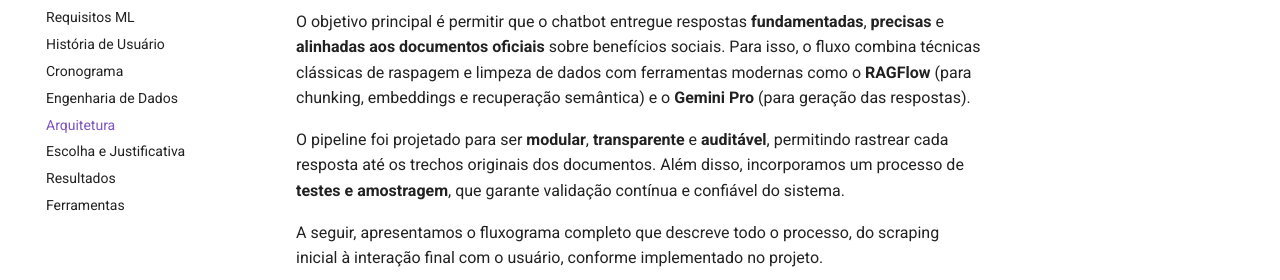
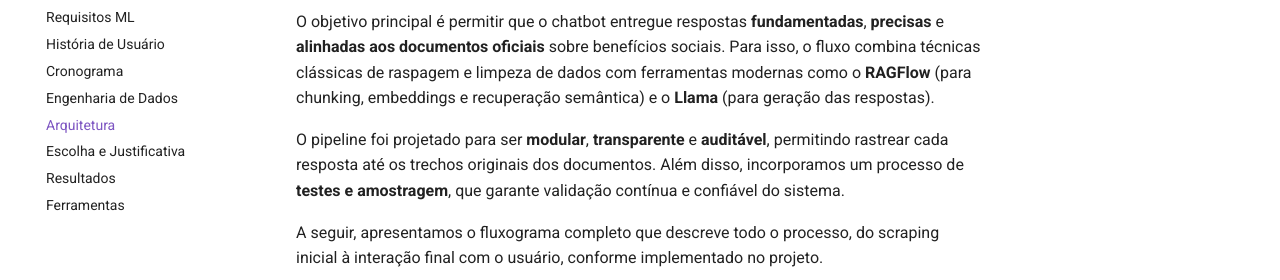
Before and after one commit to unb-Sistemas-de-Machine-learning/7-juridico-rag-docs, an MkDocs documentation site: the page built from docs/Artefatos/arquitetura.md, in a window 1280 px wide and 900 px high, scrolled down 380 px. Shown: the part 172-452 px from the top of the window. Built offline with MkDocs 1.6.1 and Material for MkDocs 9.7.7, drawn with Linux system fonts in a browser that asks for light colours; comment, search, counter and statistics services are not loaded.

Commit message:
fix: diagrama de arquitetura

```diff
--- a/docs/Artefatos/arquitetura.md
+++ b/docs/Artefatos/arquitetura.md
@@ -9,10 +9,10 @@
 
 O sistema desenvolvido implementa uma solução completa de **RAG** voltada para o apoio no contexto dos programas sociais. A arquitetura integra processos de **coleta de dados**, **estruturação automática**, **indexação semântica**, **recuperação inteligente** e **interação em tempo real** com o usuário.
 
-O objetivo principal é permitir que o chatbot entregue respostas **fundamentadas**, **precisas** e **alinhadas aos documentos oficiais** sobre benefícios sociais. Para isso, o fluxo combina técnicas clássicas de raspagem e limpeza de dados com ferramentas modernas como o **RAGFlow** (para chunking, embeddings e recuperação semântica) e o **Gemini Pro** (para geração das respostas).
+O objetivo principal é permitir que o chatbot entregue respostas **fundamentadas**, **precisas** e **alinhadas aos documentos oficiais** sobre benefícios sociais. Para isso, o fluxo combina técnicas clássicas de raspagem e limpeza de dados com ferramentas modernas como o **RAGFlow** (para chunking, embeddings e recuperação semântica) e o **Llama** (para geração das respostas).
 
 O pipeline foi projetado para ser **modular**, **transparente** e **auditável**, permitindo rastrear cada resposta até os trechos originais dos documentos. Além disso, incorporamos um processo de **testes e amostragem**, que garante validação contínua e confiável do sistema.
 
 A seguir, apresentamos o fluxograma completo que descreve todo o processo, do scraping inicial à interação final com o usuário, conforme implementado no projeto.
 
-![diagrama de arquitetura](./images/diagrama_arquitetura.png)
+![diagrama de arquitetura](./images/arquitetura_diag.png)
```
Also changed, not shown: docs/Artefatos/images/arquitetura.png (deleted), docs/Artefatos/images/arquitetura_diag.png (added), docs/Artefatos/images/diagrama_arquitetura.png (deleted).
